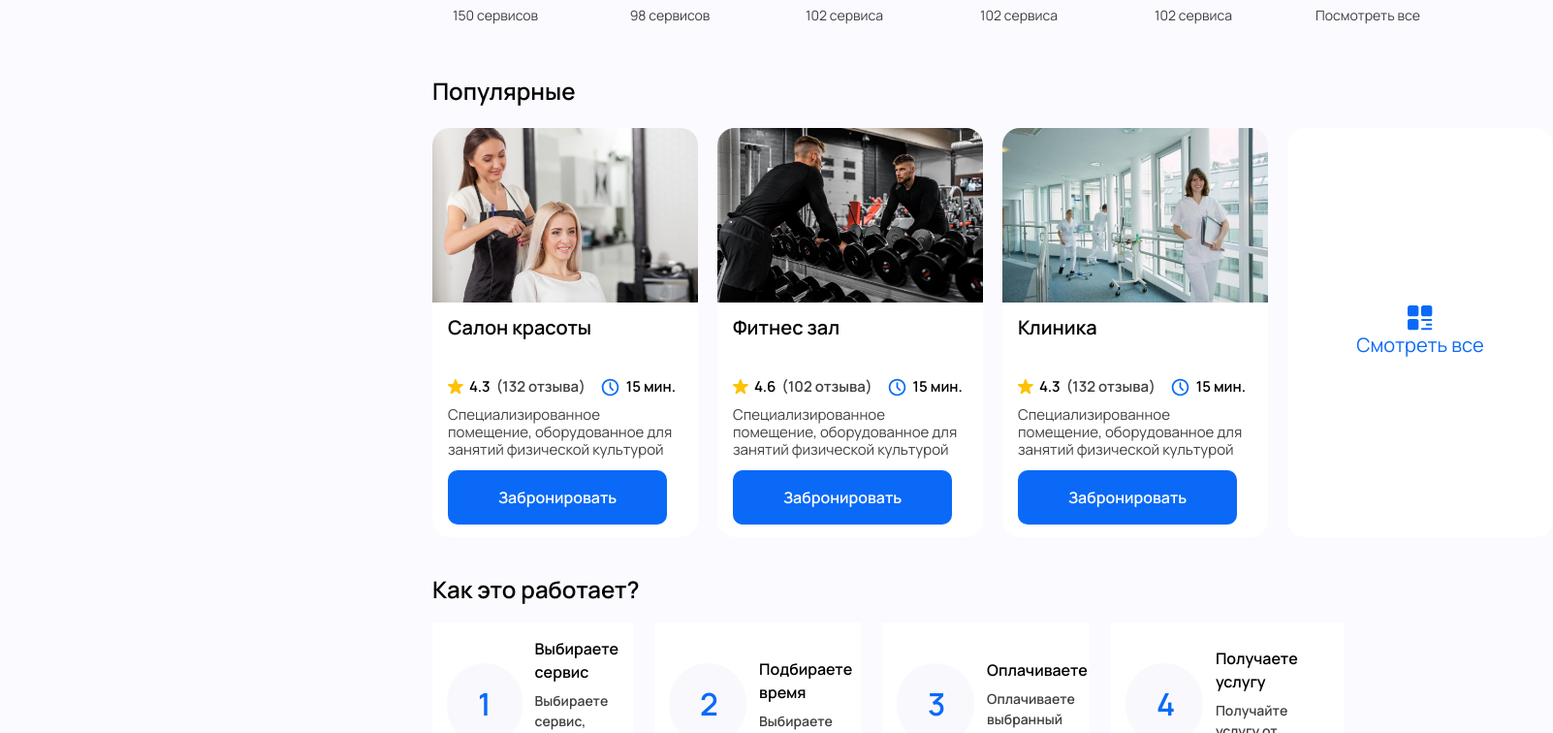
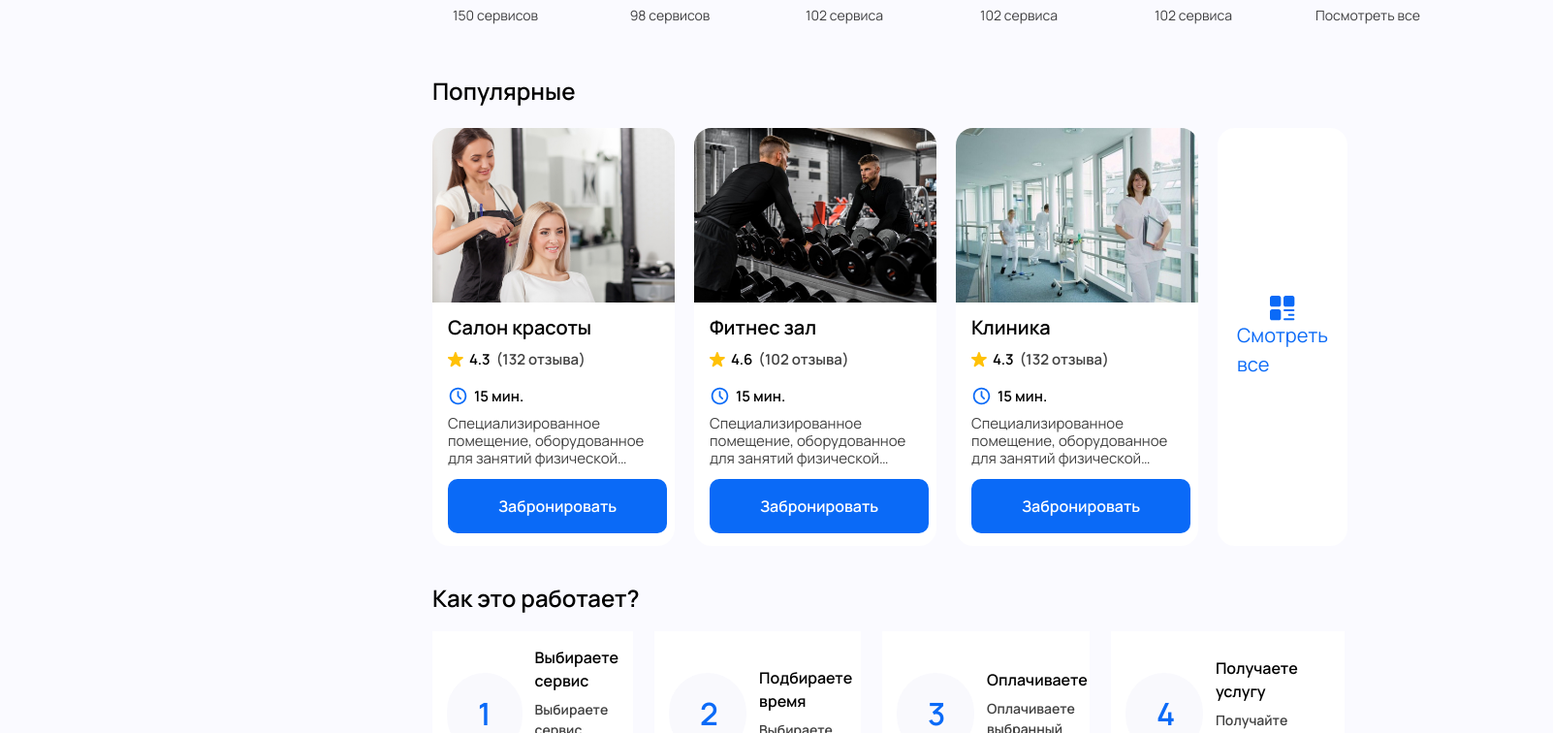
Before and after one commit to rgxzlol/Bron-frontend, a Next.js app: page / in a window 1280 px wide. Shown: the part 960-1716 px from the top of the page at 97% size, 1602 px wide, since content can reach past the window. Built offline with nearby package versions, Linux system fonts and the light colour scheme.

Commit message:
fix bugs

```diff
--- a/src/components/features/home/Popular.tsx
+++ b/src/components/features/home/Popular.tsx
@@ -18,7 +18,7 @@ export default function Popular() {
           <Link
             key={place.id}
             href={routes.home}
-            className="flex w-full min-w-[274px] flex-1 flex-col overflow-hidden rounded-[18px] bg-white"
+            className="flex w-full min-w-[250px] flex-1 flex-col overflow-hidden rounded-[18px] bg-white"
           >
             <Image
               className="h-[180px] w-full object-cover"
@@ -30,7 +30,7 @@ export default function Popular() {
 
             <div className="flex flex-col gap-[12px] px-[16px] pb-[13px] pt-[12px]">
               <div className="flex flex-col gap-[8px]">
-                <span className="line-clamp-2 min-h-[56px] text-[20px] font-semibold leading-[28px]">
+                <span className="line-clamp-2 text-[20px] font-semibold leading-[28px]">
                   {place.title}
                 </span>
 
@@ -75,7 +75,7 @@ export default function Popular() {
 
         <Link
           href={routes.home}
-          className="flex min-h-[380px] min-w-[274px] flex-1 flex-col items-center justify-center rounded-[18px] bg-white p-[20px]"
+          className="flex min-h-[380px] max-w-[274px] flex-1 flex-col items-center justify-center rounded-[18px] bg-white p-[20px]"
         >
           <Image
             src={assets.popular.blueMore}
```
